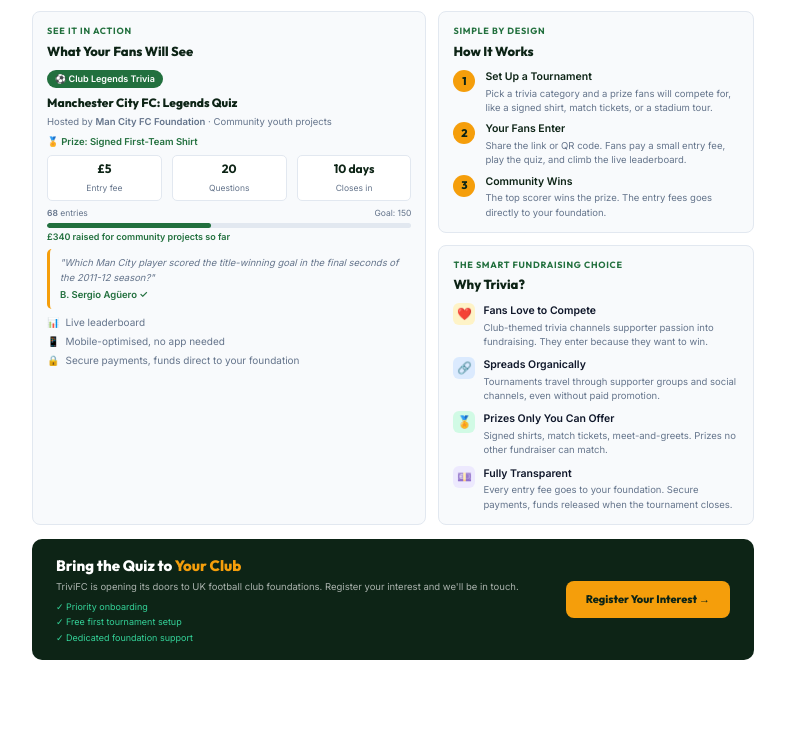
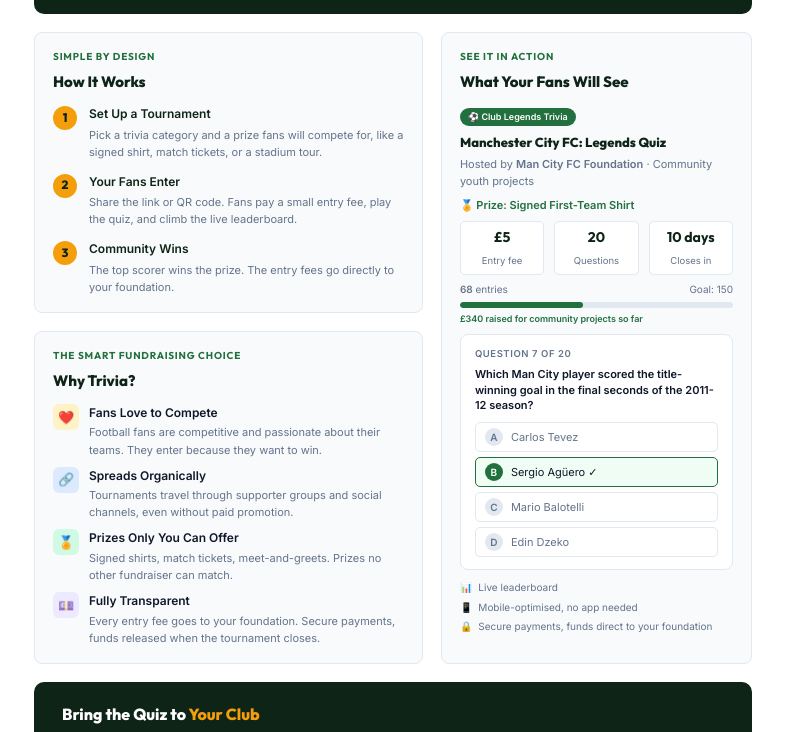
Before and after one commit to AidanParkhurst/trivifc, a website: page one-pager.html in a window 1280 px wide. Shown: the part 120-852 px from the top of the page, without its empty margins (4-789 px from the left). Before the commit the page ends 804 px from the top, so only its background shows below. Drawn offline with Linux system fonts and the light colour scheme.

Commit message:
Diff hero

```diff
--- a/css/styles.css
+++ b/css/styles.css
@@ -335,7 +335,8 @@
   position: absolute;
   inset: 0;
   background-size: cover;
-  background-position: center calc(100% + 150px);
+  /*background-position: center calc(100% + 150px);*/
+  background-position: center;
   background-repeat: no-repeat;
 }
 
--- a/one-pager.html
+++ b/one-pager.html
@@ -27,23 +27,23 @@
       font-family: 'Inter', sans-serif;
       color: var(--text);
       background: #fff;
-      font-size: 12px;
-      line-height: 1.5;
+      font-size: 13px;
+      line-height: 1.55;
     }
 
     .page {
       width: 794px;
-      padding: 28px 36px 24px;
+      padding: 30px 38px 28px;
       display: flex;
       flex-direction: column;
-      gap: 14px;
+      gap: 18px;
     }
 
     /* ── HEADER ── */
     .header {
       background: var(--green-dark);
       border-radius: 10px;
-      padding: 18px 24px;
+      padding: 22px 28px;
       display: flex;
       align-items: center;
       justify-content: space-between;
@@ -51,7 +51,7 @@
     }
     .header__logo {
       font-family: 'Outfit', sans-serif;
-      font-size: 26px;
+      font-size: 28px;
       font-weight: 900;
       color: #fff;
       letter-spacing: -0.5px;
@@ -59,18 +59,18 @@
     .header__logo span { color: var(--accent); }
     .header__tagline {
       color: rgba(255,255,255,0.75);
-      font-size: 10.5px;
+      font-size: 11.5px;
       max-width: 340px;
       text-align: center;
     }
-    .header__tagline strong { color: #fff; display: block; font-size: 13px; font-family: 'Outfit', sans-serif; font-weight: 700; margin-bottom: 2px; }
+    .header__tagline strong { color: #fff; display: block; font-size: 14px; font-family: 'Outfit', sans-serif; font-weight: 700; margin-bottom: 3px; }
     .header__badge {
       background: var(--accent);
       color: var(--green-dark);
       font-family: 'Outfit', sans-serif;
       font-weight: 700;
-      font-size: 10px;
-      padding: 6px 12px;
+      font-size: 11px;
+      padding: 7px 14px;
       border-radius: 20px;
       white-space: nowrap;
     }
@@ -119,7 +119,7 @@
       background: var(--bg-soft);
       border: 1px solid var(--border);
       border-radius: 8px;
-      padding: 12px 14px;
+      padding: 16px 18px;
     }
     .card--dark {
       background: var(--green-dark);
@@ -137,38 +137,38 @@
     /* ── SECTION LABELS ── */
     .section-label {
       font-family: 'Outfit', sans-serif;
-      font-size: 9px;
+      font-size: 10px;
       font-weight: 700;
       letter-spacing: 0.08em;
       text-transform: uppercase;
       color: var(--green-light);
-      margin-bottom: 4px;
+      margin-bottom: 5px;
     }
     .section-title {
       font-family: 'Outfit', sans-serif;
-      font-size: 13px;
+      font-size: 15px;
       font-weight: 800;
       color: var(--green-dark);
-      margin-bottom: 8px;
+      margin-bottom: 12px;
     }
     .card--dark .section-label, .card--accent .section-label { color: var(--accent2); }
     .card--dark .section-title, .card--accent .section-title { color: #fff; }
 
     /* ── HOW IT WORKS ── */
-    .hiw { display: flex; flex-direction: column; gap: 6px; }
+    .hiw { display: flex; flex-direction: column; gap: 12px; }
     .hiw__step {
       display: flex;
       align-items: flex-start;
-      gap: 10px;
+      gap: 12px;
     }
     .hiw__num {
       background: var(--accent);
       color: var(--green-dark);
       font-family: 'Outfit', sans-serif;
       font-weight: 800;
-      font-size: 11px;
-      width: 22px;
-      height: 22px;
+      font-size: 12px;
+      width: 24px;
+      height: 24px;
       border-radius: 50%;
       display: flex;
       align-items: center;
@@ -176,22 +176,22 @@
       flex-shrink: 0;
       margin-top: 1px;
     }
-    .hiw__step h4 { font-size: 10.5px; font-weight: 600; color: var(--green-dark); margin-bottom: 2px; }
-    .hiw__step p  { font-size: 9.5px; color: var(--muted); }
+    .hiw__step h4 { font-size: 12px; font-weight: 600; color: var(--green-dark); margin-bottom: 3px; }
+    .hiw__step p  { font-size: 11px; color: var(--muted); }
 
     /* ── WHY CARDS ── */
-    .why-item { display: flex; gap: 8px; align-items: flex-start; }
+    .why-item { display: flex; gap: 10px; align-items: flex-start; }
     .why-icon {
-      width: 22px; height: 22px; border-radius: 6px;
+      width: 26px; height: 26px; border-radius: 6px;
       display: flex; align-items: center; justify-content: center;
-      flex-shrink: 0; font-size: 12px;
+      flex-shrink: 0; font-size: 13px;
     }
     .why-icon--orange { background: #FEF3C7; }
     .why-icon--blue   { background: #DBEAFE; }
     .why-icon--green  { background: #D1FAE5; }
     .why-icon--purple { background: #EDE9FE; }
-    .why-item h4 { font-size: 10.5px; font-weight: 600; margin-bottom: 2px; color: var(--text); }
-    .why-item p  { font-size: 9.5px; color: var(--muted); }
+    .why-item h4 { font-size: 12px; font-weight: 600; margin-bottom: 2px; color: var(--text); }
+    .why-item p  { font-size: 11px; color: var(--muted); }
 
 
 
@@ -199,12 +199,12 @@
     .main-grid {
       display: grid;
       grid-template-columns: 5fr 4fr;
-      gap: 12px;
+      gap: 18px;
     }
     .main-grid__stack {
       display: flex;
       flex-direction: column;
-      gap: 12px;
+      gap: 18px;
     }
     .main-grid__stack .card {
       flex: 1;
@@ -214,7 +214,7 @@
     .footer {
       background: var(--green-dark);
       border-radius: 10px;
-      padding: 16px 24px;
+      padding: 20px 28px;
       display: flex;
       align-items: center;
       justify-content: space-between;
@@ -223,21 +223,21 @@
     }
     .footer__left strong {
       font-family: 'Outfit', sans-serif;
-      font-size: 15px;
+      font-size: 16px;
       font-weight: 800;
       display: block;
-      margin-bottom: 3px;
+      margin-bottom: 4px;
     }
-    .footer__left p { font-size: 9.5px; color: rgba(255,255,255,0.65); margin-bottom: 5px; }
-    .footer__perks { display: flex; flex-direction: column; gap: 2px; }
-    .footer__perks li { list-style: none; font-size: 9px; color: var(--accent2); }
+    .footer__left p { font-size: 11px; color: rgba(255,255,255,0.65); margin-bottom: 6px; }
+    .footer__perks { display: flex; flex-direction: column; gap: 3px; }
+    .footer__perks li { list-style: none; font-size: 10.5px; color: var(--accent2); }
     .footer__link {
       background: var(--accent);
       color: var(--green-dark);
       font-family: 'Outfit', sans-serif;
       font-weight: 800;
-      font-size: 11px;
-      padding: 10px 20px;
+      font-size: 12px;
+      padding: 12px 24px;
       border-radius: 8px;
       text-decoration: none;
       white-space: nowrap;
@@ -279,7 +279,42 @@
     }
     .cta-box__hint { font-size: 9px; color: rgba(255,255,255,0.5); }
 
-    /* ── EXAMPLE CARD ── */
+    /* ── TRIVIA QUESTION ── */
+    .q-box {
+      background: #fff;
+      border: 1px solid var(--border);
+      border-radius: 8px;
+      padding: 12px 14px;
+      margin-bottom: 10px;
+    }
+    .q-box__label {
+      font-size: 9.5px;
+      font-weight: 600;
+      color: var(--muted);
+      text-transform: uppercase;
+      letter-spacing: 0.06em;
+      margin-bottom: 6px;
+    }
+    .q-box__text { font-size: 11px; font-weight: 600; color: var(--text); margin-bottom: 9px; line-height: 1.4; }
+    .q-options { display: flex; flex-direction: column; gap: 5px; }
+    .q-opt {
+      display: flex; align-items: center; gap: 8px;
+      font-size: 11px; color: var(--muted);
+      background: #fff; border: 1px solid var(--border);
+      border-radius: 5px; padding: 5px 9px;
+    }
+    .q-opt__letter {
+      width: 18px; height: 18px; border-radius: 50%;
+      display: flex; align-items: center; justify-content: center;
+      font-size: 10px; font-weight: 700; flex-shrink: 0;
+      background: var(--border); color: var(--muted);
+    }
+    .q-opt--correct {
+      background: #F0FDF4; border-color: var(--green-light); color: var(--text);
+    }
+    .q-opt--correct .q-opt__letter {
+      background: var(--green-light); color: #fff;
+    }
     .example-card { }
     .example-card .tag {
       display: inline-block;
@@ -291,16 +326,16 @@
       border-radius: 12px;
       margin-bottom: 6px;
     }
-    .example-card h4 { font-family: 'Outfit', sans-serif; font-size: 12px; font-weight: 800; color: var(--green-dark); margin-bottom: 3px; }
-    .example-card .host { font-size: 9.5px; color: var(--muted); margin-bottom: 6px; }
-    .example-card .meta-row { display: flex; gap: 10px; margin-bottom: 6px; }
-    .example-card .meta-item { background: #fff; border: 1px solid var(--border); border-radius: 5px; padding: 4px 8px; text-align: center; flex: 1; }
-    .example-card .meta-item .val { font-family: 'Outfit', sans-serif; font-weight: 700; font-size: 12px; color: var(--green-dark); display: block; }
-    .example-card .meta-item .lbl { font-size: 8.5px; color: var(--muted); }
-    .example-card .prize { font-size: 9.5px; color: var(--green-light); font-weight: 600; margin-bottom: 6px; }
-    .progress-bar { background: var(--border); border-radius: 4px; height: 5px; overflow: hidden; margin: 3px 0 2px; }
+    .example-card h4 { font-family: 'Outfit', sans-serif; font-size: 13px; font-weight: 800; color: var(--green-dark); margin-bottom: 4px; }
+    .example-card .host { font-size: 11px; color: var(--muted); margin-bottom: 7px; }
+    .example-card .meta-row { display: flex; gap: 10px; margin-bottom: 7px; }
+    .example-card .meta-item { background: #fff; border: 1px solid var(--border); border-radius: 5px; padding: 5px 8px; text-align: center; flex: 1; }
+    .example-card .meta-item .val { font-family: 'Outfit', sans-serif; font-weight: 700; font-size: 14px; color: var(--green-dark); display: block; }
+    .example-card .meta-item .lbl { font-size: 9.5px; color: var(--muted); }
+    .example-card .prize { font-size: 11px; color: var(--green-light); font-weight: 600; margin-bottom: 7px; }
+    .progress-bar { background: var(--border); border-radius: 4px; height: 6px; overflow: hidden; margin: 4px 0 3px; }
     .progress-fill { background: var(--green-light); height: 100%; border-radius: 4px; width: 45%; }
-    .progress-label { display: flex; justify-content: space-between; font-size: 8.5px; color: var(--muted); }
+    .progress-label { display: flex; justify-content: space-between; font-size: 10px; color: var(--muted); }
   </style>
 </head>
 <body>
@@ -316,42 +351,10 @@
       <div class="header__badge">⚽ Now Onboarding UK Foundations</div>
     </div>
 
-    <!-- CONTENT GRID: Example card left, How It Works + Why Trivia stacked right -->
+    <!-- CONTENT GRID: How It Works + Why Trivia left, Example card right -->
     <div class="main-grid">
 
-      <!-- Left: Demo card -->
-      <div class="card example-card">
-        <p class="section-label">See it in action</p>
-        <p class="section-title">What Your Fans Will See</p>
-        <span class="tag">⚽ Club Legends Trivia</span>
-        <h4>Manchester City FC: Legends Quiz</h4>
-        <p class="host">Hosted by <strong>Man City FC Foundation</strong> · Community youth projects</p>
-        <p class="prize">🏅 Prize: Signed First-Team Shirt</p>
-        <div class="meta-row">
-          <div class="meta-item"><span class="val">£5</span><span class="lbl">Entry fee</span></div>
-          <div class="meta-item"><span class="val">20</span><span class="lbl">Questions</span></div>
-          <div class="meta-item"><span class="val">10 days</span><span class="lbl">Closes in</span></div>
-        </div>
-        <div class="progress-label">
-          <span><strong>68</strong> entries</span><span>Goal: 150</span>
-        </div>
-        <div class="progress-bar"><div class="progress-fill"></div></div>
-        <p style="font-size:9px;color:var(--green-light);font-weight:600;margin-bottom:6px;">£340 raised for community projects so far</p>
-        <p style="font-size:9.5px;color:var(--muted);font-style:italic;background:var(--bg-soft);border-radius:5px;padding:7px 10px;border-left:3px solid var(--accent);">"Which Man City player scored the title-winning goal in the final seconds of the 2011-12 season?"<br/><span style="color:var(--green-light);font-style:normal;font-weight:600;margin-top:3px;display:block;">B. Sergio Agüero ✓</span></p>
-        <div style="margin-top:6px;display:flex;flex-direction:column;gap:4px;">
-          <div style="display:flex;gap:6px;align-items:center;font-size:10px;color:var(--muted);">
-            <span style="color:var(--green-light);">📊</span> Live leaderboard
-          </div>
-          <div style="display:flex;gap:6px;align-items:center;font-size:10px;color:var(--muted);">
-            <span style="color:var(--green-light);">📱</span> Mobile-optimised, no app needed
-          </div>
-          <div style="display:flex;gap:6px;align-items:center;font-size:10px;color:var(--muted);">
-            <span style="color:var(--green-light);">🔒</span> Secure payments, funds direct to your foundation
-          </div>
-        </div>
-      </div>
-
-      <!-- Right: How It Works + Why Trivia stacked -->
+      <!-- Left: How It Works + Why Trivia stacked -->
       <div class="main-grid__stack">
 
         <div class="card">
@@ -376,7 +379,7 @@
               <div class="hiw__num">3</div>
               <div>
                 <h4>Community Wins</h4>
-                <p>The top scorer wins the prize. The entry fees goes directly to your foundation.</p>
+                <p>The top scorer wins the prize. The entry fees go directly to your foundation.</p>
               </div>
             </div>
           </div>
@@ -390,7 +393,7 @@
               <div class="why-icon why-icon--orange">❤️</div>
               <div>
                 <h4>Fans Love to Compete</h4>
-                <p>Club-themed trivia channels supporter passion into fundraising. They enter because they want to win.</p>
+                <p>Football fans are competitive and passionate about their teams. They enter because they want to win.</p>
               </div>
             </div>
             <div class="why-item">
@@ -418,6 +421,48 @@
         </div>
 
       </div>
+
+      <!-- Right: Demo card -->
+      <div class="card example-card">
+        <p class="section-label">See it in action</p>
+        <p class="section-title">What Your Fans Will See</p>
+        <span class="tag">⚽ Club Legends Trivia</span>
+        <h4>Manchester City FC: Legends Quiz</h4>
+        <p class="host">Hosted by <strong>Man City FC Foundation</strong> · Community youth projects</p>
+        <p class="prize">🏅 Prize: Signed First-Team Shirt</p>
+        <div class="meta-row">
+          <div class="meta-item"><span class="val">£5</span><span class="lbl">Entry fee</span></div>
+          <div class="meta-item"><span class="val">20</span><span class="lbl">Questions</span></div>
+          <div class="meta-item"><span class="val">10 days</span><span class="lbl">Closes in</span></div>
+        </div>
+        <div class="progress-label">
+          <span><strong>68</strong> entries</span><span>Goal: 150</span>
+        </div>
+        <div class="progress-bar"><div class="progress-fill"></div></div>
+        <p style="font-size:9px;color:var(--green-light);font-weight:600;margin:4px 0 8px;">£340 raised for community projects so far</p>
+        <div class="q-box">
+          <p class="q-box__label">Question 7 of 20</p>
+          <p class="q-box__text">Which Man City player scored the title-winning goal in the final seconds of the 2011-12 season?</p>
+          <div class="q-options">
+            <div class="q-opt"><span class="q-opt__letter">A</span> Carlos Tevez</div>
+            <div class="q-opt q-opt--correct"><span class="q-opt__letter">B</span> Sergio Agüero ✓</div>
+            <div class="q-opt"><span class="q-opt__letter">C</span> Mario Balotelli</div>
+            <div class="q-opt"><span class="q-opt__letter">D</span> Edin Dzeko</div>
+          </div>
+        </div>
+        <div style="display:flex;flex-direction:column;gap:4px;">
+          <div style="display:flex;gap:6px;align-items:center;font-size:10px;color:var(--muted);">
+            <span style="color:var(--green-light);">📊</span> Live leaderboard
+          </div>
+          <div style="display:flex;gap:6px;align-items:center;font-size:10px;color:var(--muted);">
+            <span style="color:var(--green-light);">📱</span> Mobile-optimised, no app needed
+          </div>
+          <div style="display:flex;gap:6px;align-items:center;font-size:10px;color:var(--muted);">
+            <span style="color:var(--green-light);">🔒</span> Secure payments, funds direct to your foundation
+          </div>
+        </div>
+      </div>
+
     </div>
 
     <!-- FOOTER -->
```
Also changed, not shown: index.html (+1 -1 lines), 3 other files.
